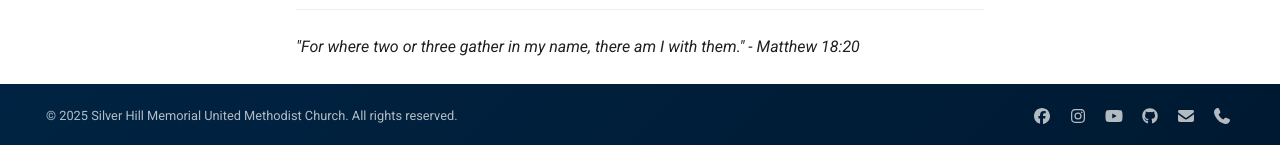
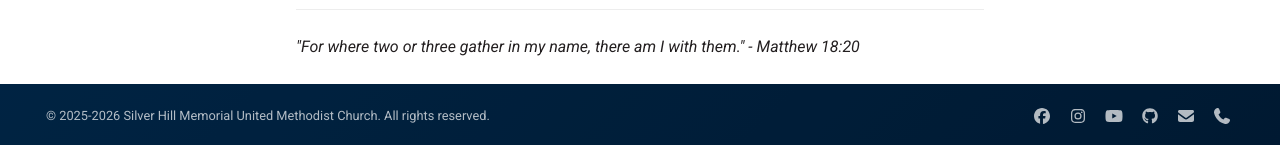
Before and after one commit to silver-hill-memorial-umc/silver-hill-mumc-website, an MkDocs documentation site: the page built from docs/index.md, in a window 1280 px wide and 900 px high, scrolled down 3908 px. Shown: the part 752-897 px from the top of the window. Built offline with MkDocs 1.6.1 and Material for MkDocs 9.7.7, drawn with Linux system fonts in a browser that asks for light colours.

Commit message:
Update footer copyright year to 2025-2026
Co-Authored-By: Claude Opus 4.6 <noreply@anthropic.com>

```diff
--- a/mkdocs.yml
+++ b/mkdocs.yml
@@ -157,4 +157,4 @@ extra_css:
 
 # Copyright
 copyright: |
-  &copy; 2025 Silver Hill Memorial United Methodist Church. All rights reserved.
+  &copy; 2025-2026 Silver Hill Memorial United Methodist Church. All rights reserved.
```
